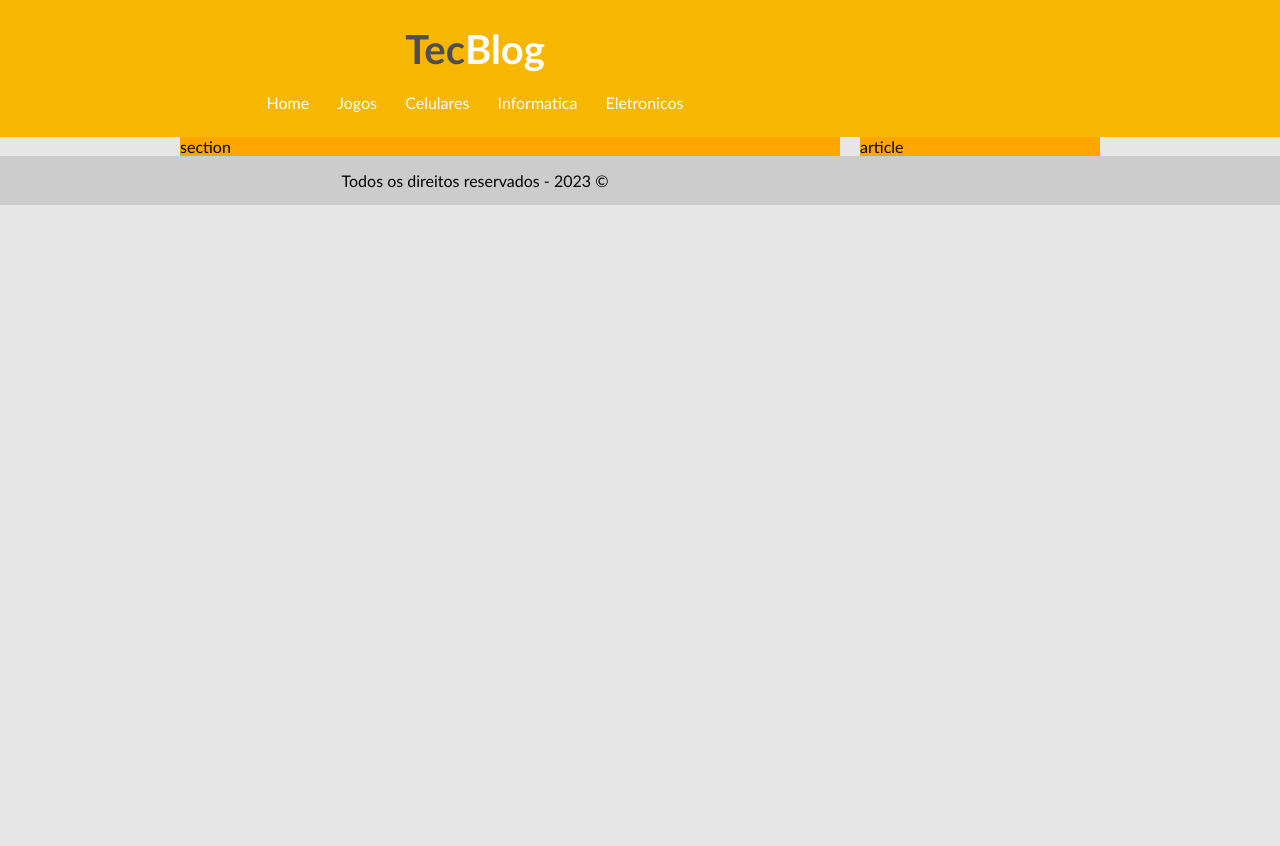
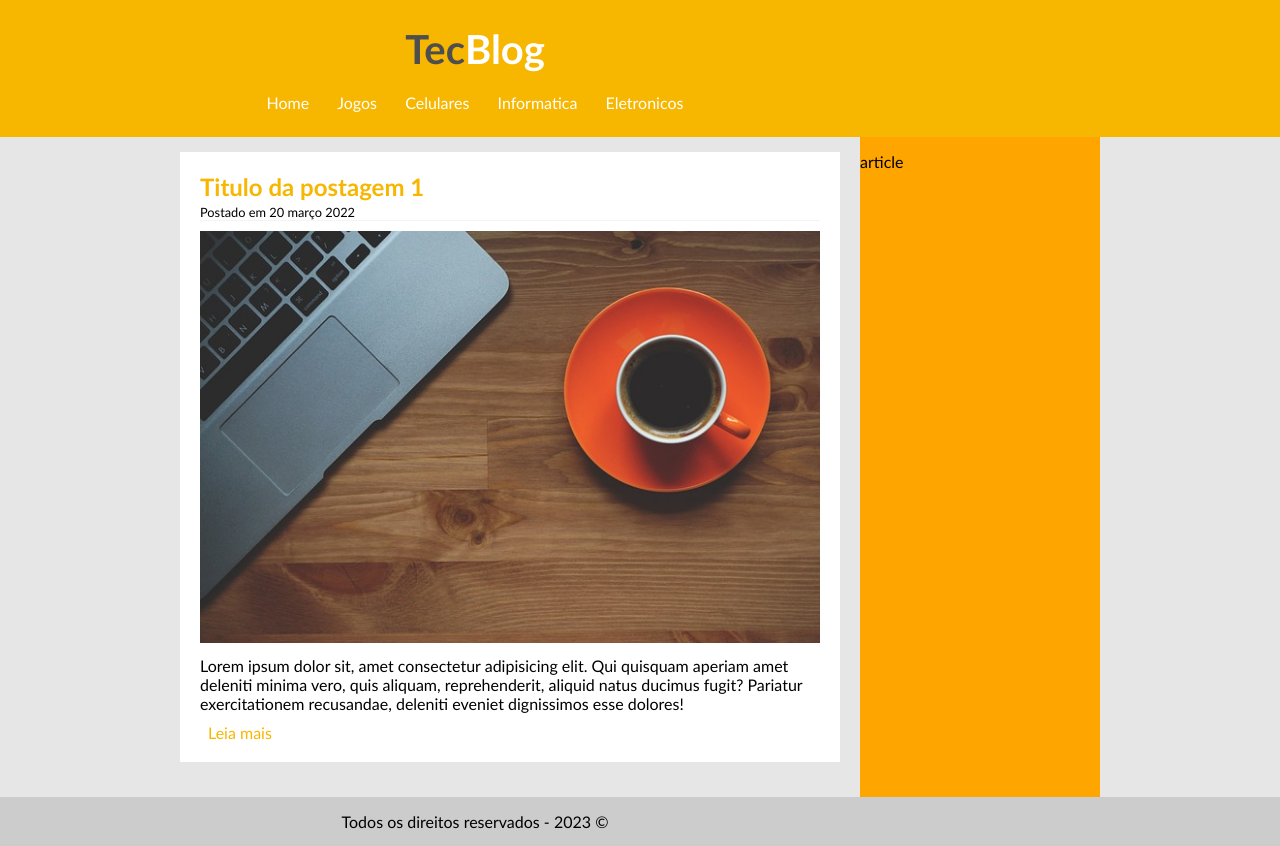
Before and after one commit to Hayane23/DesenvolvimentoWeb, a plain HTML site: page ProjetoCss3/index.html in a window 1280 px wide. Before the commit the page ends 800 px from the top, so only its background shows below. Drawn offline with Linux system fonts and the light colour scheme.

Commit message:
Finaçizar a formatação dos cards de postagem.

```diff
--- a/ProjetoCss3/assets/css/style.css
+++ b/ProjetoCss3/assets/css/style.css
@@ -33,15 +33,31 @@ main{
     justify-content: center;
 }
 
-section, article{
+article{
     background-color: orange;
 }
 
 section{
+    padding: 15px 0;
     width: 660px;
 }
 
+.postagem{
+    padding: 20px;
+    margin-bottom: 20px;
+    background-color: white;
+}
+
+.postagem img{
+    border-top: 1px solid #f4f4f4;
+    padding-top: 10px;
+    width: 620px;
+}
+.postagem p{
+    margin: 10px 0;
+}
 article{
+    padding: 15px 0;
     width: 240px;
 }
 
@@ -63,7 +79,13 @@ h1{
 h1 span{
     color: white;
 }
+h2{
+    color: #f7b600;
+}
 
+.postagem span{
+    font-size: 0.8em;
+}
 a{
     text-decoration: none;
 }
@@ -78,6 +100,16 @@ nav a:hover{
     background: #FFF;
 }
 
+.postagem a:link, .postagem a:visited{
+    color:#f7b600;
+    padding: 8px;
+}
+
+.postagem a:hover{
+    color: #FFF;
+    background: #f7b600;
+}
+
 .flex{
     display: flex;
     justify-content: space-between;
--- a/ProjetoCss3/index.html
+++ b/ProjetoCss3/index.html
@@ -23,7 +23,17 @@
     </header>
     <main>
         <div class="container flex">
-            <section>section</section>
+            <section>
+                <!-- inicio postagem -->
+                <div class="postagem">
+                    <h2>Titulo da postagem 1</h2>
+                    <span>Postado em 20 março 2022</span>
+                    <img src="assets/imgs/imagem1.jpg" alt="">
+                    <p>Lorem ipsum dolor sit, amet consectetur adipisicing elit. Qui quisquam aperiam amet deleniti minima vero, quis aliquam, reprehenderit, aliquid natus ducimus fugit? Pariatur exercitationem recusandae, deleniti eveniet dignissimos esse dolores!</p>
+                    <a href="">Leia mais</a>
+                </div>
+                <!--// fim postegem -->
+            </section>
             <article>article</article>
         </div>
     </main>
```
